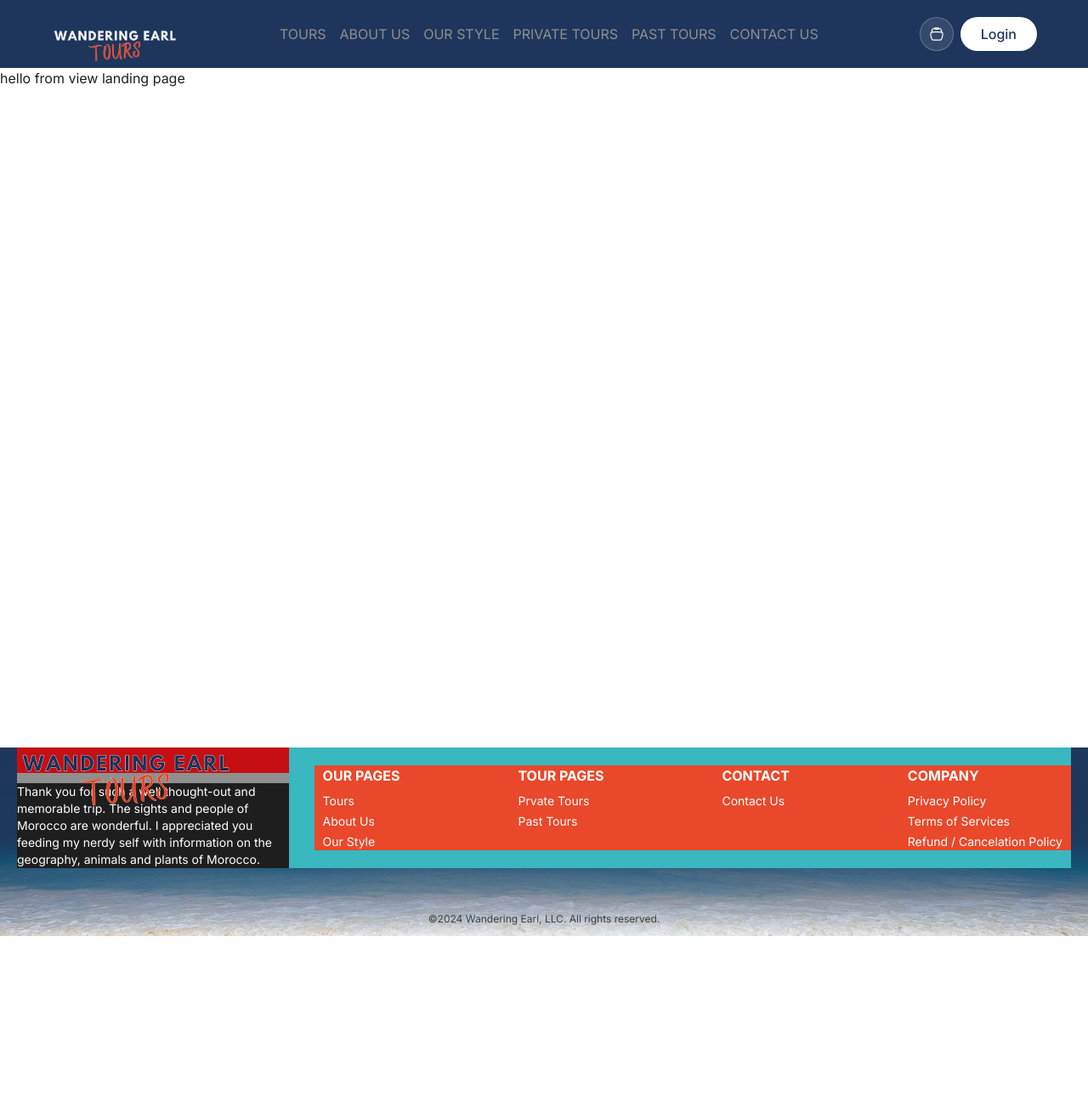
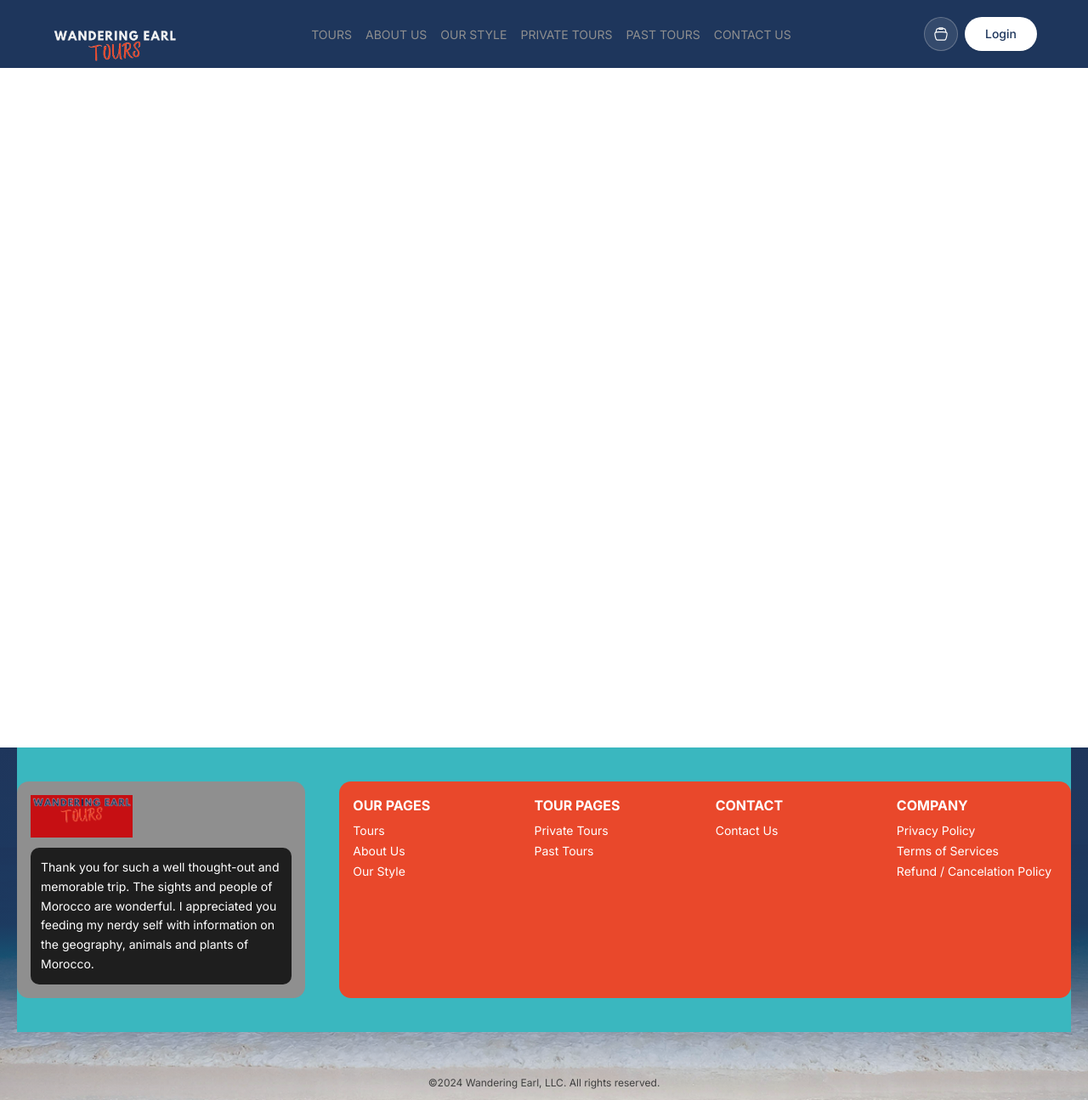
Before and after one commit to Ooozari/wandering-tour-app, a Next.js app: page / in a window 1280 px wide. Shown: the whole page at 85% size. Before the commit the page ends 1102 px from the top, so only its background shows below. Built offline with nearby package versions, Linux system fonts and the light colour scheme.

Commit message:
Prototype of Header Footer

```diff
--- a/src/app/page.jsx
+++ b/src/app/page.jsx
@@ -1,5 +1,4 @@
 import React from 'react'
-import { HeaderPrimary, Footer } from '@/layout';
 import {LandingPage} from '@/views'
 function Page() {
 
--- a/src/layout/Footer.jsx
+++ b/src/layout/Footer.jsx
@@ -1,8 +1,105 @@
+// 'use client';
+// import Image from 'next/image';
+// import Logo from '@/assets/Logo.png'
+// import companyName from '@/assets/Logo-name.png'
+// import bgImage from '@/assets/footer-bg.png'
+
+// export default function Footer() {
+//     return (
+//         <div className="w-full relative">
+//             {/* Background Image */}
+//             <div className="absolute inset-0 -z-10">
+//                 <Image
+//                     src={bgImage}
+//                     alt="Footer Img"
+//                     fill // makes it full width and height of parent
+//                     className="object-cover" // covers the area like background-size: cover
+//                 />
+//             </div>
+//             {/* Gradient Overlay */}
+//             <div className="absolute inset-0 z-10 bg-gradient-to-b from-[#1E365C] via-[#1E365C]/95 to-[#1E365C]/0" />
+
+//             {/* Content */}
+//             <div className="relative z-20 px-[20px] flex flex-col gap-10 text-white">
+//                 {/* Top Section */}
+//                 <div className="flex items-center  gap-[30px] bg-Icon">
+//                     {/* Left */}
+//                     <div className="flex flex-col gap-3 bg-Grey">
+//                         {/* Overlapping Images */}
+//                         <div className="relative bg-Negative"> {/* Adjust size as needed */}
+//                             <div className='relative'>
+//                                 <Image
+//                                     src={companyName}
+//                                     alt="Logo Name"
+//                                     className="z-0"
+//                                 />
+//                             </div>
+
+//                             <div className='absolute -top-0'>
+//                                 <Image
+//                                     src={Logo}
+//                                     alt="Logo"
+//                                     className="z-10"
+//                                 />
+//                             </div>
+
+//                         </div>
+//                         {/* Text */}
+//                         <div className="max-w-md bg-Black">
+//                             <p className="text-sm text-white">
+//                                 Thank you for such a well thought-out and memorable trip. The sights and people of Morocco are wonderful. I appreciated you feeding my nerdy self with information on the geography, animals and plants of Morocco.
+//                             </p>
+//                         </div>
+//                     </div>
+
+
+//                     {/* Right */}
+//                     <div className="flex w-full justify-between px-2.5 text-White bg-Secondary">
+//                         <div>
+//                             <h3 className="font-bold mb-2 ">OUR PAGES</h3>
+//                             <ul className="space-y-1 text-sm list-none ">
+//                                 <li>Tours</li>
+//                                 <li>About Us</li>
+//                                 <li>Our Style</li>
+//                             </ul>
+//                         </div>
+//                         <div>
+//                             <h3 className="font-bold mb-2">TOUR PAGES</h3>
+//                             <ul className="space-y-1 text-sm list-none">
+//                                 <li>Prvate Tours</li>
+//                                 <li>Past Tours</li>
+//                             </ul>
+//                         </div>
+//                         <div>
+//                             <h3 className="font-bold mb-2">CONTACT</h3>
+//                             <ul className="space-y-1 text-sm list-none">
+//                                 <li>Contact Us</li>
+//                             </ul>
+//                         </div>
+//                         <div>
+//                             <h3 className="font-bold mb-2">COMPANY</h3>
+//                             <ul className="space-y-1 text-sm list-none">
+//                                 <li>Privacy Policy</li>
+//                                 <li>Terms of Services</li>
+//                                 <li>Refund / Cancelation Policy</li>
+//                             </ul>
+//                         </div>
+//                     </div>
+//                 </div>
+
+//                 {/* Footer Bottom Text */}
+//                 <p className="text-center text-xs py-3 text-darkGrey">©2024 Wandering Earl, LLC. All rights reserved.</p>
+//             </div>
+//         </div>
+//     );
+// }
+
+
 'use client';
 import Image from 'next/image';
-import Logo from '@/assets/Logo.png'
-import companyName from '@/assets/Logo-name.png'
-import bgImage from '@/assets/footer-bg.png'
+import Logo from '@/assets/Logo.png';
+import companyName from '@/assets/Logo-name.png';
+import bgImage from '@/assets/footer-bg.png';
 
 export default function Footer() {
     return (
@@ -12,52 +109,41 @@ export default function Footer() {
                 <Image
                     src={bgImage}
                     alt="Footer Img"
-                    fill // makes it full width and height of parent
-                    className="object-cover" // covers the area like background-size: cover
+                    fill
+                    className="object-cover"
                 />
             </div>
+
             {/* Gradient Overlay */}
             <div className="absolute inset-0 z-10 bg-gradient-to-b from-[#1E365C] via-[#1E365C]/95 to-[#1E365C]/0" />
 
             {/* Content */}
-            <div className="relative z-20 px-[20px] flex flex-col gap-10 text-white">
+            <div className="relative z-20 px-5 md:px-[20px] flex flex-col gap-10 text-white">
                 {/* Top Section */}
-                <div className="flex items-center  gap-[30px] bg-Icon">
+                <div className="flex flex-col lg:flex-row gap-10 bg-Icon py-10">
                     {/* Left */}
-                    <div className="flex flex-col gap-3 bg-Grey">
-                        {/* Overlapping Images */}
-                        <div className="relative bg-Negative"> {/* Adjust size as needed */}
+                    <div className="flex flex-col gap-3 bg-Grey p-4 rounded-xl">
+                        <div className="relative bg-Negative w-[120px] h-[50px]">
                             <div className='relative'>
-                                <Image
-                                    src={companyName}
-                                    alt="Logo Name"
-                                    className="z-0"
-                                />
+                                <Image src={companyName} alt="Logo Name" className="z-0 w-auto h-auto" />
                             </div>
+                            <div className='absolute -top-0'>
+                                <Image src={Logo} alt="Logo" className="z-10 w-auto h-auto" />
+                            </div>
+                        </div>
 
-                            <div className='absolute -top-0'>
-                                <Image
-                                    src={Logo}
-                                    alt="Logo"
-                                    className="z-10"
-                                />
-                            </div>
-
-                        </div>
-                        {/* Text */}
-                        <div className="max-w-md bg-Black">
-                            <p className="text-sm text-white">
+                        <div className="max-w-md bg-Black p-3 rounded-lg">
+                            <p className="text-sm text-white leading-relaxed">
                                 Thank you for such a well thought-out and memorable trip. The sights and people of Morocco are wonderful. I appreciated you feeding my nerdy self with information on the geography, animals and plants of Morocco.
                             </p>
                         </div>
                     </div>
 
-
                     {/* Right */}
-                    <div className="flex w-full justify-between px-2.5 text-White bg-Secondary">
+                    <div className="grid grid-cols-2 md:grid-cols-4 gap-6 w-full text-White bg-Secondary p-4 rounded-xl">
                         <div>
-                            <h3 className="font-bold mb-2 ">OUR PAGES</h3>
-                            <ul className="space-y-1 text-sm list-none ">
+                            <h3 className="font-bold mb-2">OUR PAGES</h3>
+                            <ul className="space-y-1 text-sm list-none">
                                 <li>Tours</li>
                                 <li>About Us</li>
                                 <li>Our Style</li>
@@ -66,7 +152,7 @@ export default function Footer() {
                         <div>
                             <h3 className="font-bold mb-2">TOUR PAGES</h3>
                             <ul className="space-y-1 text-sm list-none">
-                                <li>Prvate Tours</li>
+                                <li>Private Tours</li>
                                 <li>Past Tours</li>
                             </ul>
                         </div>
--- a/src/layout/HeaderPrimary.jsx
+++ b/src/layout/HeaderPrimary.jsx
@@ -1,45 +1,122 @@
+// 'use client';
+// import React from 'react'
+// import Image from 'next/image'
+// import Link from 'next/link'
+// import { usePathname } from 'next/navigation' // ✅ import this
+// import { Cart } from '@/svgs/Icons'
+// import { Button } from '@/components/ui/Button'
+// import Logo from "@/assets/Logo.png"
+// import companyName from '@/assets/Logo-name.png'
+
+// function HeaderPrimary() {
+//     const pathname = usePathname(); // ✅ Get current path
+
+//     // Helper to style active link
+//     const getLinkClasses = (path) =>
+//         pathname === path
+//             ? 'bg-[#FFFFFF1A] text-White rounded-xl px-2 py-0.5'
+//             : '';
+
+//     return (
+//         <div className='flex justify-between items-center w-full px-[60px] py-[20px] bg-Primary'>
+//             {/* logo */}
+//             <div className="relative flex items-center">
+//                 <Image
+//                     src={companyName}
+//                     alt="Logo Name"
+//                     className="relative z-20"
+//                     width={150}
+//                     height={150}
+//                 />
+//                 <Image
+//                     src={Logo}
+//                     alt="Logo"
+//                     className="absolute top-0 left-0 z-10"
+//                     width={150}
+//                     height={150}
+//                 />
+//             </div>
+
+//             {/* navbar links with active styling */}
+//             <div>
+//                 <ul className='flex justify-center items-center gap-4 text-Grey  text-md'>
+//                     <li className={getLinkClasses('/tours')}>
+//                         <Link href="/tours">TOURS</Link>
+//                     </li>
+//                     <li className={getLinkClasses('/about-us')}>
+//                         <Link href="/about-us">ABOUT US</Link>
+//                     </li>
+//                     <li className={getLinkClasses('/our-style')}>
+//                         <Link href="/our-style">OUR STYLE</Link>
+//                     </li>
+//                     <li className={getLinkClasses('/private-tours')}>
+//                         <Link href="/private-tours">PRIVATE TOURS</Link>
+//                     </li>
+//                     <li className={getLinkClasses('/past-tours')}>
+//                         <Link href="/past-tours">PAST TOURS</Link>
+//                     </li>
+//                     <li className={getLinkClasses('/contact-us')}>
+//                         <Link href="/contact-us">CONTACT US</Link>
+//                     </li>
+//                 </ul>
+//             </div>
+
+//             {/* buttons */}
+//             <div className='flex gap-2'>
+//                 <Button variant='outlineCircle' size='circle'>
+//                    <Link href="/cart"><Cart color='White'/></Link>
+//                 </Button>
+//                 <Button variant='whitePrimary' size='lg' className='bg-White'>
+//                     <Link href="/login">Login</Link>
+//                 </Button>
+//             </div>
+//         </div>
+//     )
+// }
+
+// export default HeaderPrimary
+
+
 'use client';
-import React from 'react'
-import Image from 'next/image'
-import Link from 'next/link'
-import { usePathname } from 'next/navigation' // ✅ import this
-import { Cart } from '@/svgs/Icons'
-import { Button } from '@/components/ui/Button'
-import Logo from "@/assets/Logo.png"
-import companyName from '@/assets/Logo-name.png'
+import React from 'react';
+import Image from 'next/image';
+import Link from 'next/link';
+import { usePathname } from 'next/navigation';
+import { Cart } from '@/svgs/Icons';
+import { Button } from '@/components/ui/Button';
+import Logo from "@/assets/Logo.png";
+import companyName from '@/assets/Logo-name.png';
 
 function HeaderPrimary() {
-    const pathname = usePathname(); // ✅ Get current path
+    const pathname = usePathname();
 
-    // Helper to style active link
     const getLinkClasses = (path) =>
         pathname === path
             ? 'bg-[#FFFFFF1A] text-White rounded-xl px-2 py-0.5'
             : '';
 
     return (
-        <div className='flex justify-between items-center w-full px-[60px] py-[20px] bg-Primary'>
-            {/* logo */}
+        <div className='flex flex-col md:flex-row justify-between items-center w-full px-4 md:px-[60px] py-4 md:py-[20px] bg-Primary gap-4 md:gap-0'>
+            {/* Logo */}
             <div className="relative flex items-center">
                 <Image
                     src={companyName}
                     alt="Logo Name"
-                    className="relative z-20"
+                    className="relative z-20 w-[100px] md:w-[150px] h-auto"
                     width={150}
                     height={150}
                 />
                 <Image
                     src={Logo}
                     alt="Logo"
-                    className="absolute top-0 left-0 z-10"
+                    className="absolute top-0 left-0 z-10 w-[100px] md:w-[150px] h-auto"
                     width={150}
                     height={150}
                 />
             </div>
 
-            {/* navbar links with active styling */}
-            <div>
-                <ul className='flex justify-center items-center gap-4 text-Grey  text-md'>
+            {/* Navbar Links */}
+            <ul className='flex flex-wrap justify-center items-center gap-4 text-Grey text-[14px] md:text-md'>
                 <li className={getLinkClasses('/tours')}>
                     <Link href="/tours">TOURS</Link>
                 </li>
@@ -59,19 +136,18 @@ function HeaderPrimary() {
                     <Link href="/contact-us">CONTACT US</Link>
                 </li>
             </ul>
-            </div>
 
-            {/* buttons */}
+            {/* Buttons */}
             <div className='flex gap-2'>
                 <Button variant='outlineCircle' size='circle'>
-                   <Link href="/cart"><Cart color='White'/></Link>
+                    <Link href="/cart"><Cart color='White' /></Link>
                 </Button>
-                <Button variant='whitePrimary' size='lg' className='bg-White'>
+                <Button variant='whitePrimary' size='lg' className='bg-White text-sm px-4 md:px-6'>
                     <Link href="/login">Login</Link>
                 </Button>
             </div>
         </div>
-    )
+    );
 }
 
-export default HeaderPrimary
+export default HeaderPrimary;
--- a/src/views/LandingPage.jsx
+++ b/src/views/LandingPage.jsx
@@ -2,9 +2,8 @@ import React from 'react'
 
 function LandingPage() {
     return (
-        // here i will combine all components for home Page
         <>
-            hello from view landing page
+
         </>
     )
 }
```
Lines whose indentation alone changed are shown as unchanged.
